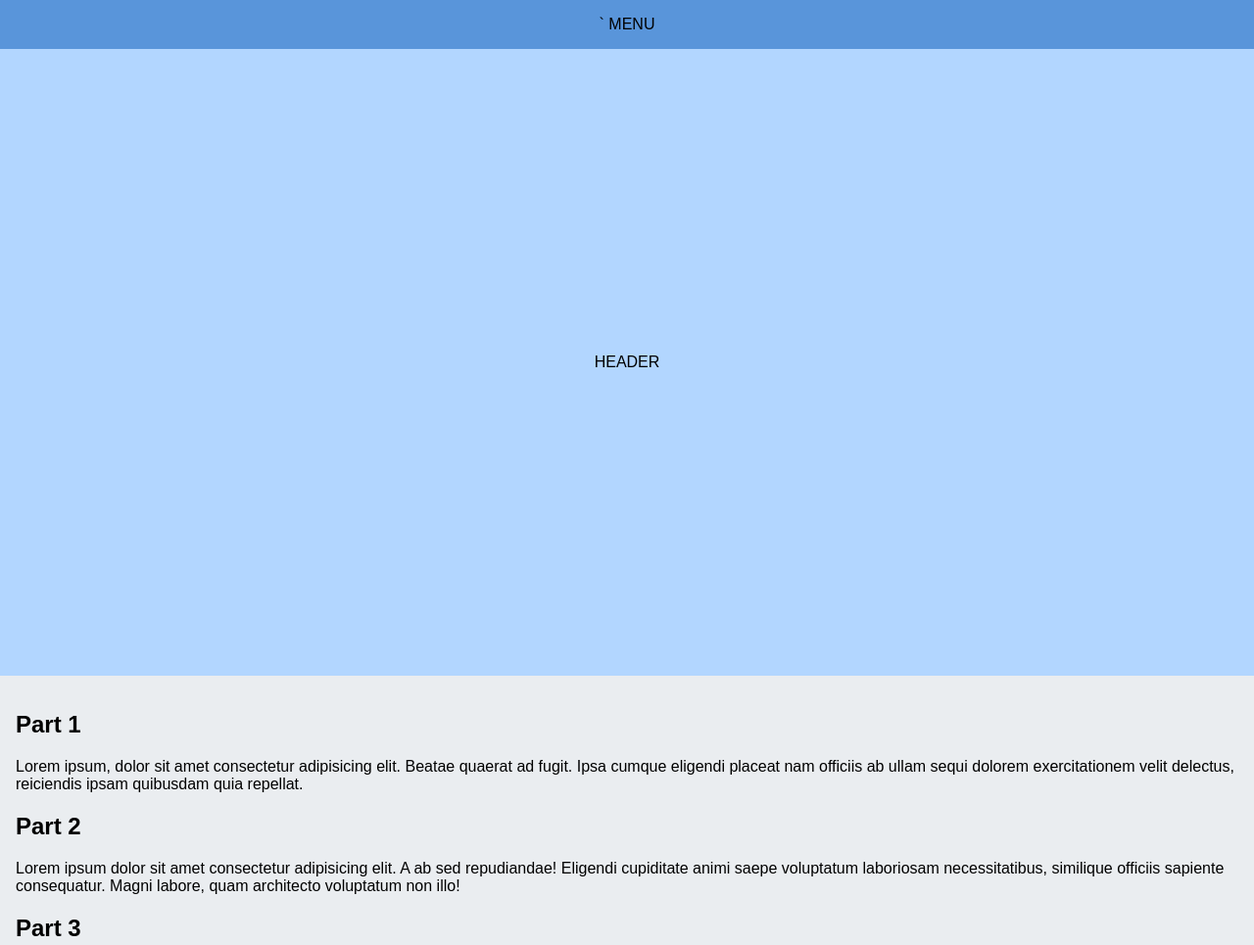
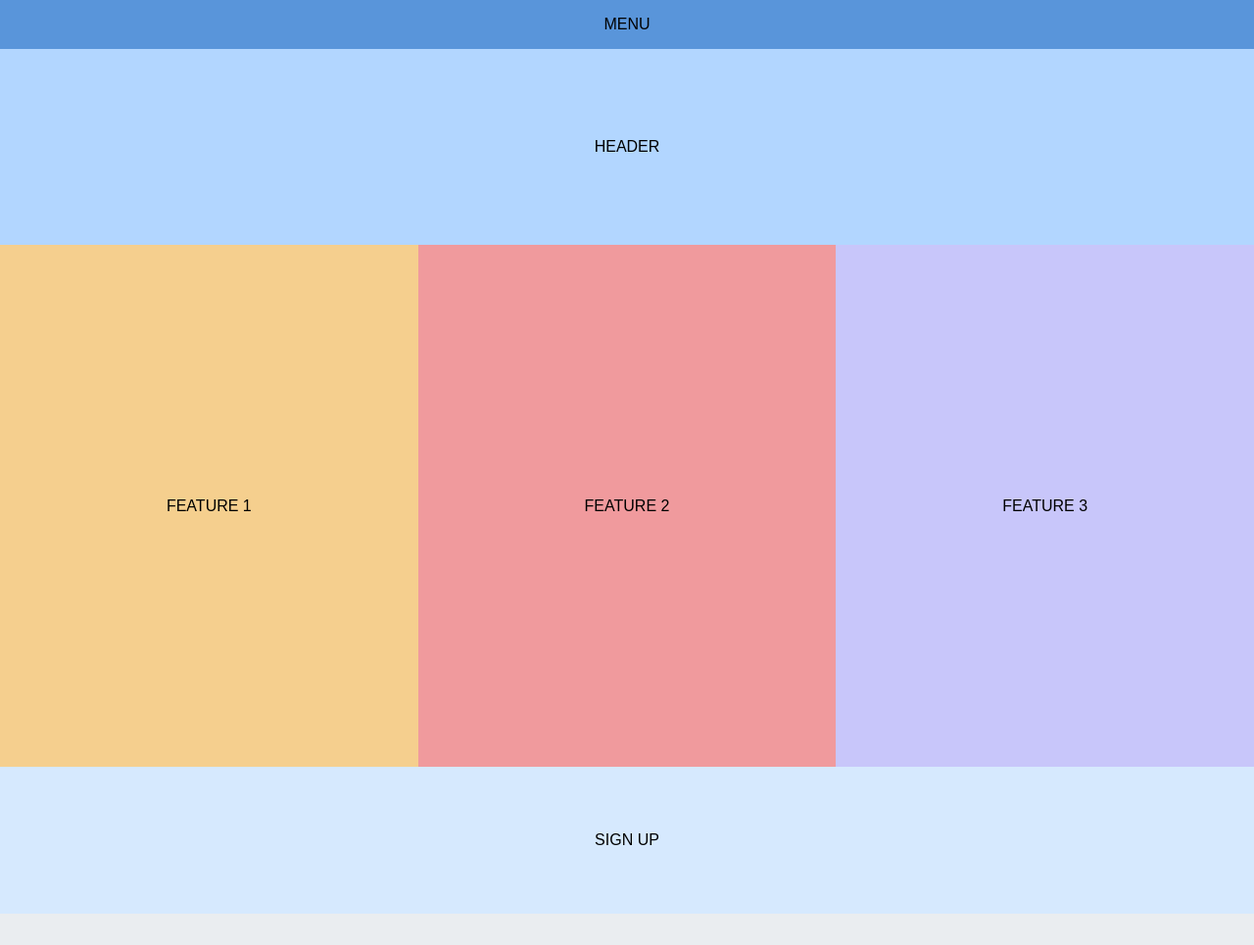
Before and after one commit to jacmerds/responsive-layout, a plain HTML site: page index.html in a window 1280 px wide. Shown: the top 965 px of the page at 98% size. Drawn offline with Linux system fonts and the light colour scheme.

Commit message:
finished responsive design

```diff
--- a/index.html
+++ b/index.html
@@ -9,7 +9,7 @@
 </head>
 <body>
    <article>
-    <nav>`
+    <nav>
         MENU
     </nav>
     <header>
--- a/style.css
+++ b/style.css
@@ -40,6 +40,7 @@ main {
 
 header, section {
     flex: 3 50vw;
+    min-height: 200px;
 }
 
 header, nav, section {
@@ -47,3 +48,43 @@ header, nav, section {
     justify-content: center;
     align-items: center;
 }
+/* tablet */
+@media screen and (min-width: 500px) and (max-width: 899px) {
+    article {
+        flex-flow: row wrap;
+    }
+    nav {
+        flex: 100%;
+        min-height: 50px;
+    }
+    section {
+        height: 50vw;
+    }
+}
+
+@media screen and (min-width: 900px) {
+    article {
+        flex-flow: row wrap;
+    }
+    nav {
+        flex: 100%;
+        min-height: 50px;
+    }
+    .feature {
+        flex: calc(100vw /3);
+        min-height: calc(100vw /3 * 1.25);
+    }
+    #signup {
+        order: 1;
+        min-height: auto;
+        height: 150px;
+    }
+    header {
+        flex: 100vw;`
+        height: 25vw;
+    }
+
+    main {
+        order: 2;
+    }
+}
```
